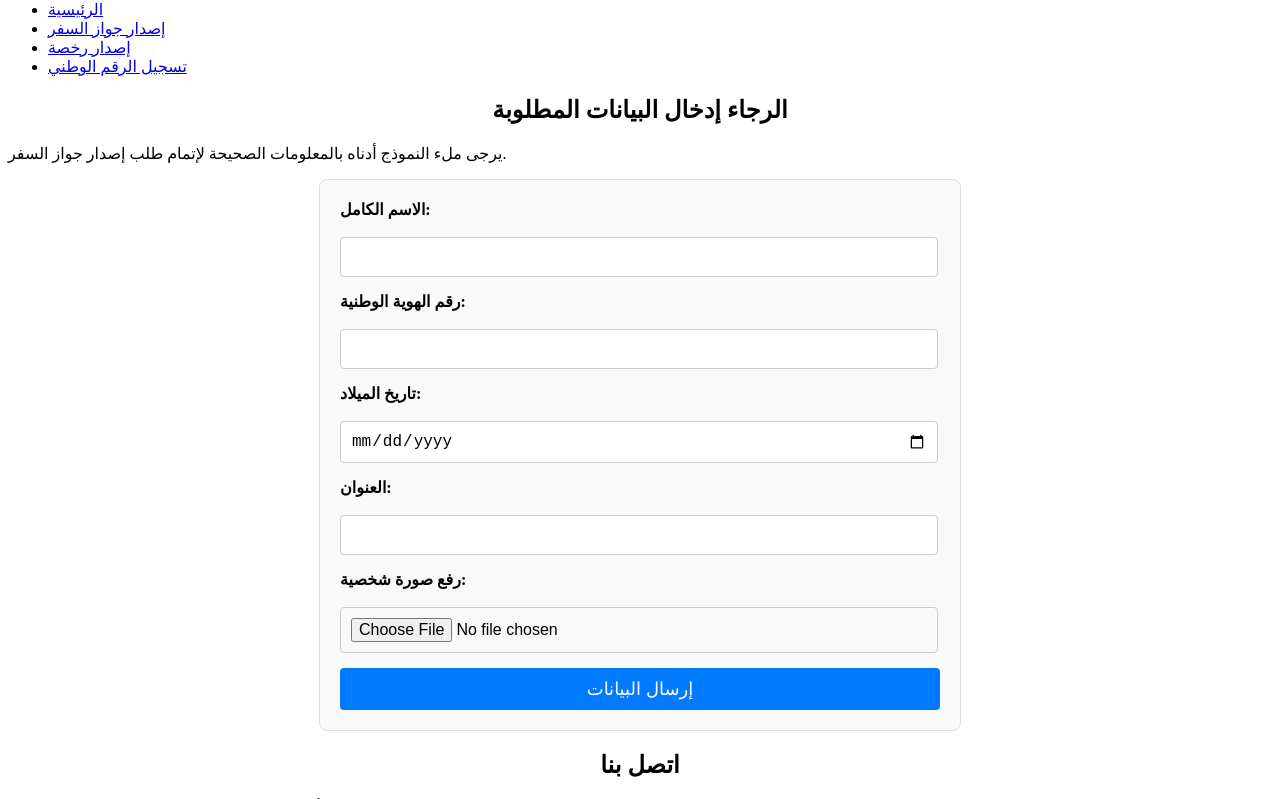
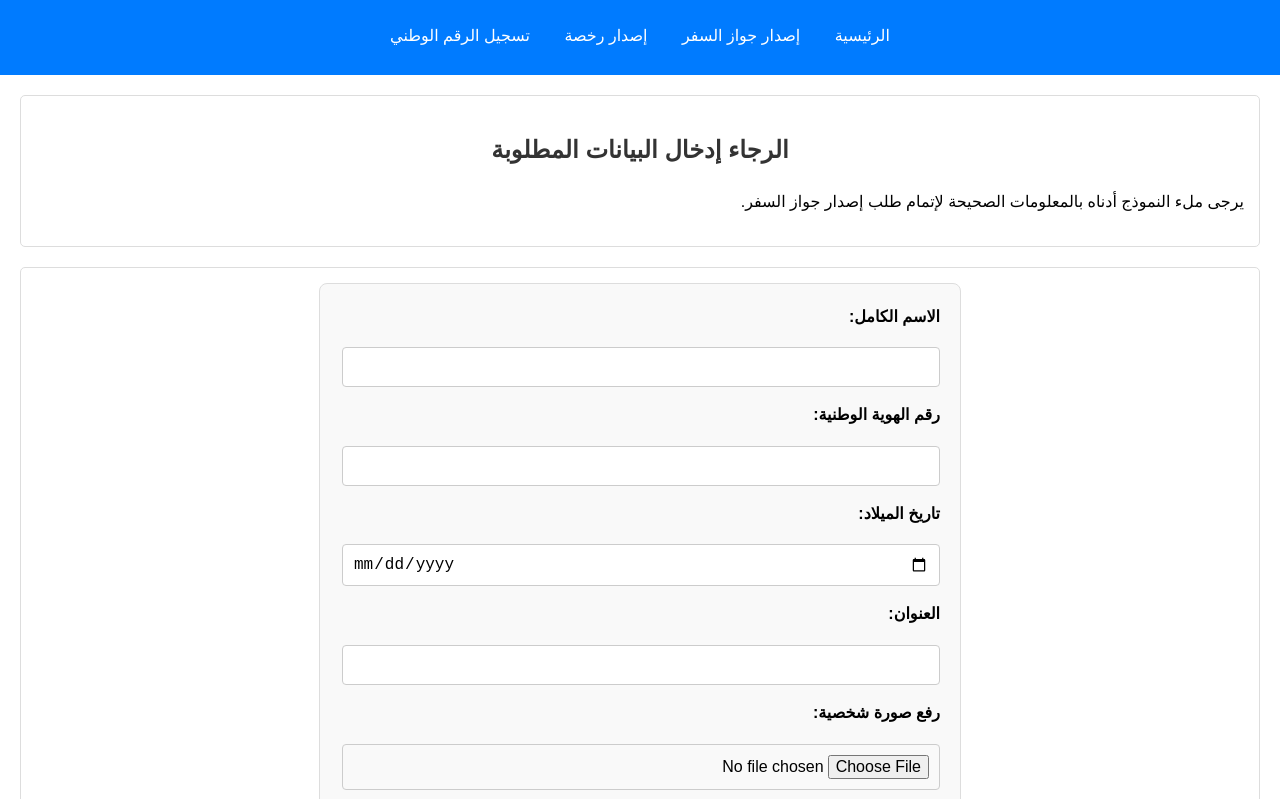
Before and after one commit to mugahedmotaz/goverment, a website: page passport-data-entry.html in a window 1280 px wide. Shown: the part 81-880 px from the top of the page. Drawn offline with Linux system fonts and the light colour scheme; the site is published under a folder, as on GitHub Pages, so addresses that start at the root find nothing.

Commit message:
change all styles

```diff
--- a/main.css
+++ /dev/null
@@ -1,52 +0,0 @@
-html, body {
-    margin: 0;
-    padding: 0;
-    font-family: Arial, sans-serif;
-    direction: rtl; /* Right-to-left for Arabic */
-}
-
-header {
-    color: white;
-    padding: 10px 20px;
-    text-align: center;
-}
-
-nav ul {
-    list-style-type: none;
-    padding: 0;
-}
-
-nav ul li {
-    display: inline;
-    margin: 0 15px;
-}
-
-nav ul li a {
-    color: white;
-    text-decoration: none;
-}
-
-main {
-    padding: 20px;
-}
-
-h1, h2 {
-    color: #333;
-}
-
-footer {
-    background-color: #4CAF50;
-    color: white;
-    text-align: center;
-    padding: 10px 0;
-    position: relative;
-    bottom: 0;
-    width: 100%;
-}
-
-@media (max-width: 600px) {
-    nav ul li {
-        display: block;
-        margin: 10px 0;
-    }
-}
--- a/passport-data-entry.html
+++ b/passport-data-entry.html
@@ -5,8 +5,8 @@
     <meta charset="UTF-8">
     <meta name="viewport" content="width=device-width, initial-scale=1.0">
     <title>إدخال بيانات جواز السفر</title>
-    <link rel="stylesheet" href="/main.css">
-    <link rel="stylesheet" href="/services.css">
+    <link rel="stylesheet" href="./assets/css/main.css">
+    <link rel="stylesheet" href="./assets/css/services.css">
     <style>
         /* نفس التنسيقات السابقة */
         form {
--- a/services.css
+++ /dev/null
@@ -1,53 +0,0 @@
-body {
-    font-family: Arial, sans-serif;
-    line-height: 1.6;
-    margin: 0;
-    padding: 0;
-    direction: rtl; /* Right-to-left for Arabic */
-}
-
-header {
-    background: #007bff;
-    color: #fff;
-    padding: 10px 0;
-    text-align: center;
-}
-
-nav ul {
-    list-style: none;
-    padding: 0;
-}
-
-nav ul li {
-    display: inline;
-    margin: 0 15px;
-}
-
-nav ul li a {
-    color: #fff;
-    text-decoration: none;
-}
-
-h1, h2 {
-    color: #333;
-}
-
-main {
-    padding: 20px;
-}
-
-section {
-    margin-bottom: 20px;
-    border: 1px solid #ddd;
-    padding: 15px;
-    border-radius: 5px;
-}
-
-footer {
-    text-align: center;
-    padding: 10px 0;
-    background: #f8f9fa;
-    position: relative;
-    bottom: 0;
-    width: 100%;
-}
--- a/styles.css
+++ /dev/null
@@ -1,198 +0,0 @@
-/* تنسيقات عامة */
-html, body {
-    margin: 0;
-    padding: 0;
-    font-family: Arial, sans-serif;
-    direction: rtl; /* Right-to-left for Arabic */
-}<!DOCTYPE html>
-<html lang="ar">
-<head>
-    <meta charset="UTF-8">
-    <meta name="viewport" content="width=device-width, initial-scale=1.0">
-    <title>إدخال بيانات إصدار الرخصة</title>
-    <link rel="stylesheet" href="../assets/css/styles.css">
-</head>
-<body>
-    <header>
-        <h1>إدخال بيانات إصدار الرخصة</h1>
-        <nav>
-            <ul>
-                <li><a href="index.html">الرئيسية</a></li>
-                <li><a href="passport-issuance.html">إصدار جواز السفر</a></li>
-                <li><a href="license-issuance.html">إصدار رخصة</a></li>
-                <li><a href="national-number-registration.html">تسجيل الرقم الوطني</a></li>
-            </ul>
-        </nav>
-    </header>
-    <main>
-        <section>
-            <h2>الرجاء إدخال البيانات المطلوبة</h2>
-            <p>يرجى ملء النموذج أدناه بالمعلومات الصحيحة لإتمام طلب إصدار الرخصة.</p>
-        </section>
-        <section>
-            <form action="submit-license-data.html" method="post">
-                <label for="full-name">الاسم الكامل:</label>
-                <input type="text" id="full-name" name="full-name" required>
-
-                <label for="full-name">الجنسيه :</label>
-                <input type="text" id="full-name" name="full-name" required>
-
-                <label for="full-name">المهنه :</label>
-                <input type="text" id="full-name" name="full-name" required>
-
-                <label for="national-id">رقم الهاتف :</label>
-                <input type="text" id="phone-number" name="phone-number" required>
-
-                <label for="birth-date">تاريخ الاصدار:</label>
-                <input type="date" id="birth-date" name="birth-date" required>
-
-                <label for="license-type">نوع الرخصة:</label>
-                <input type="text" id="license-type" name="license-type" required>
-
-                <label for="license-photo">رفع صورة شخصية:</label>
-                <input type="file" id="license-photo" name="license-photo" accept="image/*" required>
-
-                <button type="submit">إرسال البيانات</button>
-            </form>
-        </section>
-        <section>
-            <h2>اتصل بنا</h2>
-            <p>إذا كان لديك أي استفسارات، يرجى الاتصال بفريق الدعم لدينا:</p>
-            <p>البريد الإلكتروني: support@egovernment.com</p>
-            <p>الهاتف: +123 456 7890</p>
-        </section>
-    </main>
-    <footer>
-        <p>&copy; 2023 الخدمات الحكومية الإلكترونية. جميع الحقوق محفوظة.</p>
-    </footer>
-    <script src="../assets/js/main.js"></script>
-</body>
-</html>
-
-header {
-    color: white;
-    padding: 10px 20px;
-    text-align: center;
-    background: #007bff;
-}
-
-nav ul {
-    list-style-type: none;
-    padding: 0;
-}
-
-nav ul li {
-    display: inline;
-    margin: 0 15px;
-}
-
-nav ul li a {
-    color: white;
-    text-decoration: none;
-}
-
-main {
-    padding: 20px;
-}
-
-h1, h2 {
-    color: #333;
-}
-
-footer {
-    background-color: #4CAF50;
-    color: white;
-    text-align: center;
-    padding: 10px 0;
-    position: relative;
-    bottom: 0;
-    width: 100%;
-}
-
-/* تنسيقات صناديق الخدمات */
-.services-container {
-    display: flex;
-    justify-content: center;
-    gap: 20px;
-    flex-wrap: wrap;
-    margin-top: 20px;
-}
-
-.service-box {
-    background-color: #007bff;
-    color: #fff;
-    padding: 20px;
-    border-radius: 8px;
-    text-align: center;
-    width: 250px;
-    box-shadow: 0 4px 6px rgba(0, 0, 0, 0.1);
-    transition: transform 0.3s, box-shadow 0.3s;
-}
-
-.service-box:hover {
-    transform: translateY(-5px);
-    box-shadow: 0 6px 10px rgba(0, 0, 0, 0.2);
-}
-
-.service-box a {
-    color: #fff;
-    text-decoration: none;
-    font-size: 18px;
-    font-weight: bold;
-}
-
-.service-box a:hover {
-    text-decoration: underline;
-}
-
-/* تنسيقات النماذج */
-form {
-    max-width: 600px;
-    margin: 0 auto;
-    padding: 20px;
-    background-color: #f9f9f9;
-    border: 1px solid #ddd;
-    border-radius: 8px;
-}
-
-form label {
-    display: block;
-    margin-bottom: 8px;
-    font-weight: bold;
-}
-
-form input[type="text"],
-form input[type="date"],
-form input[type="file"],
-form input[type="email"],
-form input[type="password"] {
-    width: 100%;
-    padding: 10px;
-    margin-bottom: 15px;
-    border: 1px solid #ccc;
-    border-radius: 4px;
-    font-size: 16px;
-}
-
-form button {
-    width: 100%;
-    padding: 10px;
-    background-color: #007bff;
-    color: #fff;
-    border: none;
-    border-radius: 4px;
-    font-size: 18px;
-    cursor: pointer;
-}
-
-form button:hover {
-    background-color: #0056b3;
-}
-
-/* استجابة التصميم */
-@media (max-width: 600px) {
-    nav ul li {
-        display: block;
-        margin: 10px 0;
-    }
-}
```
Also changed, not shown: license-issuance.html (+2 -2 lines), passport-issuance.html (+2 -2 lines), signup.html (+2 -1 lines).
